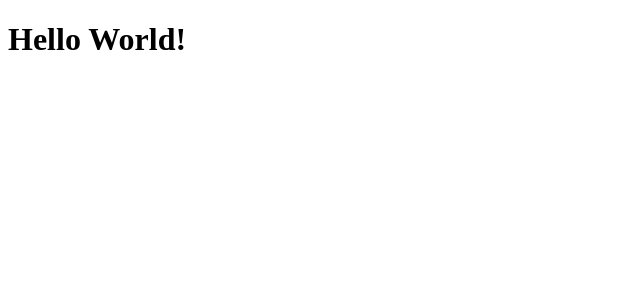
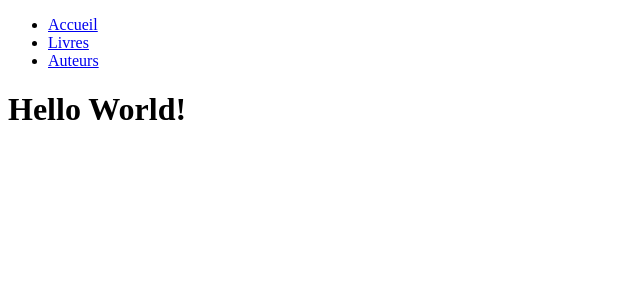
Before and after one commit to Maxence-De-Poorter/web-technologies-m1, a Next.js app in the folder m1-site/: page / in a window 1280 px wide. Shown: the top 300 px of the page, without its empty margins (0-640 px from the left). Built offline with nearby package versions, Linux system fonts and the light colour scheme.

Commit message:
feat: integrate Navbar into global layout
Integrated Navbar into the global layout to ensure navigation is available across all pages.

```diff
--- a/m1-site/src/app/layout.tsx
+++ b/m1-site/src/app/layout.tsx
@@ -1,16 +1,23 @@
+import Navbar from "../Components/Navbar";
+
 export const metadata = {
   title: 'Next.js',
   description: 'Generated by Next.js',
 }
 
-export default function RootLayout({
+export default function Layout({
   children,
 }: {
   children: React.ReactNode
 }) {
   return (
-    <html lang="en">
-      <body>{children}</body>
-    </html>
+      <html lang="fr">
+          <head>
+          </head>
+          <body>
+          <Navbar/>
+              {children}
+          </body>
+      </html>
   )
 }
```
